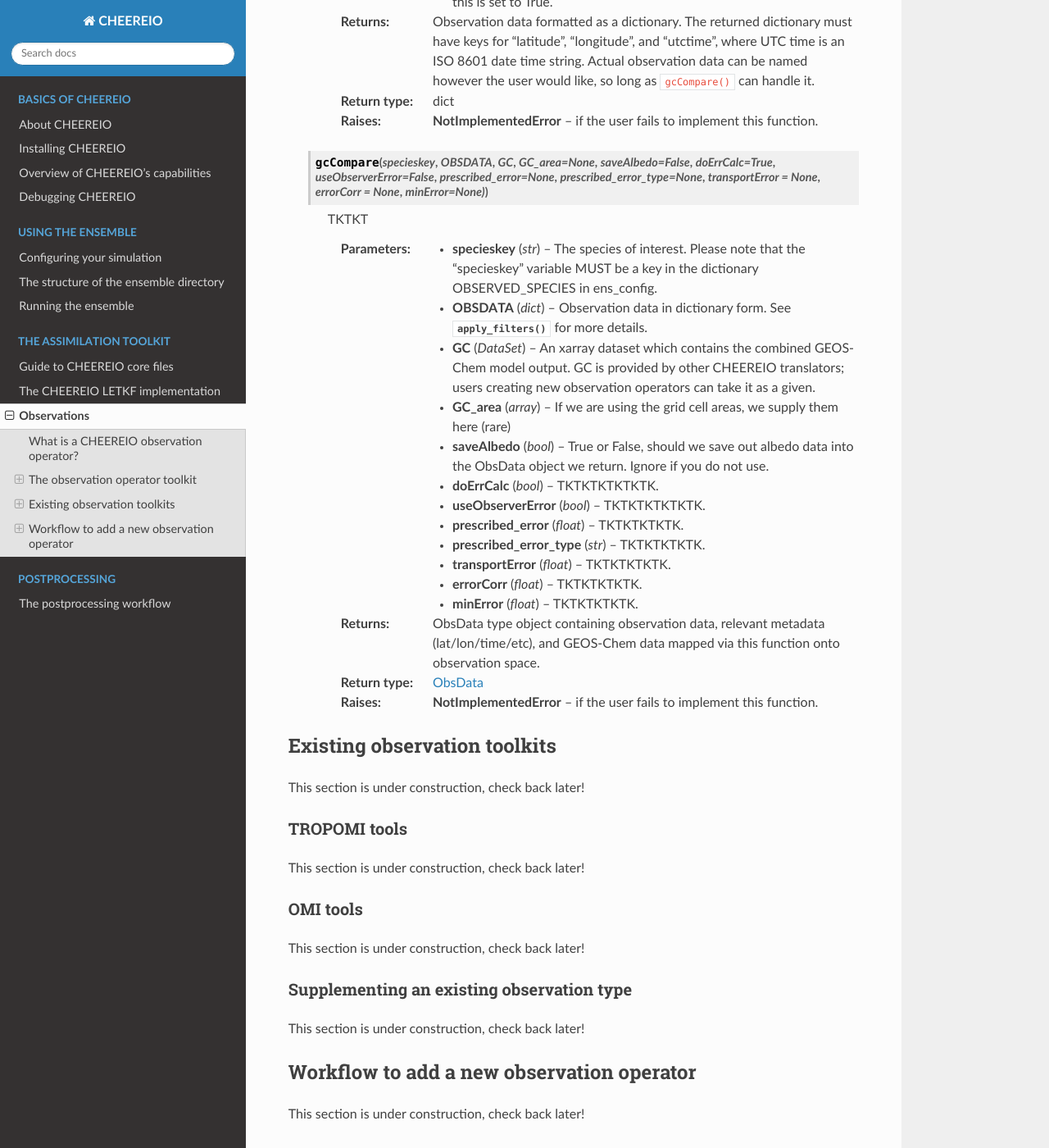
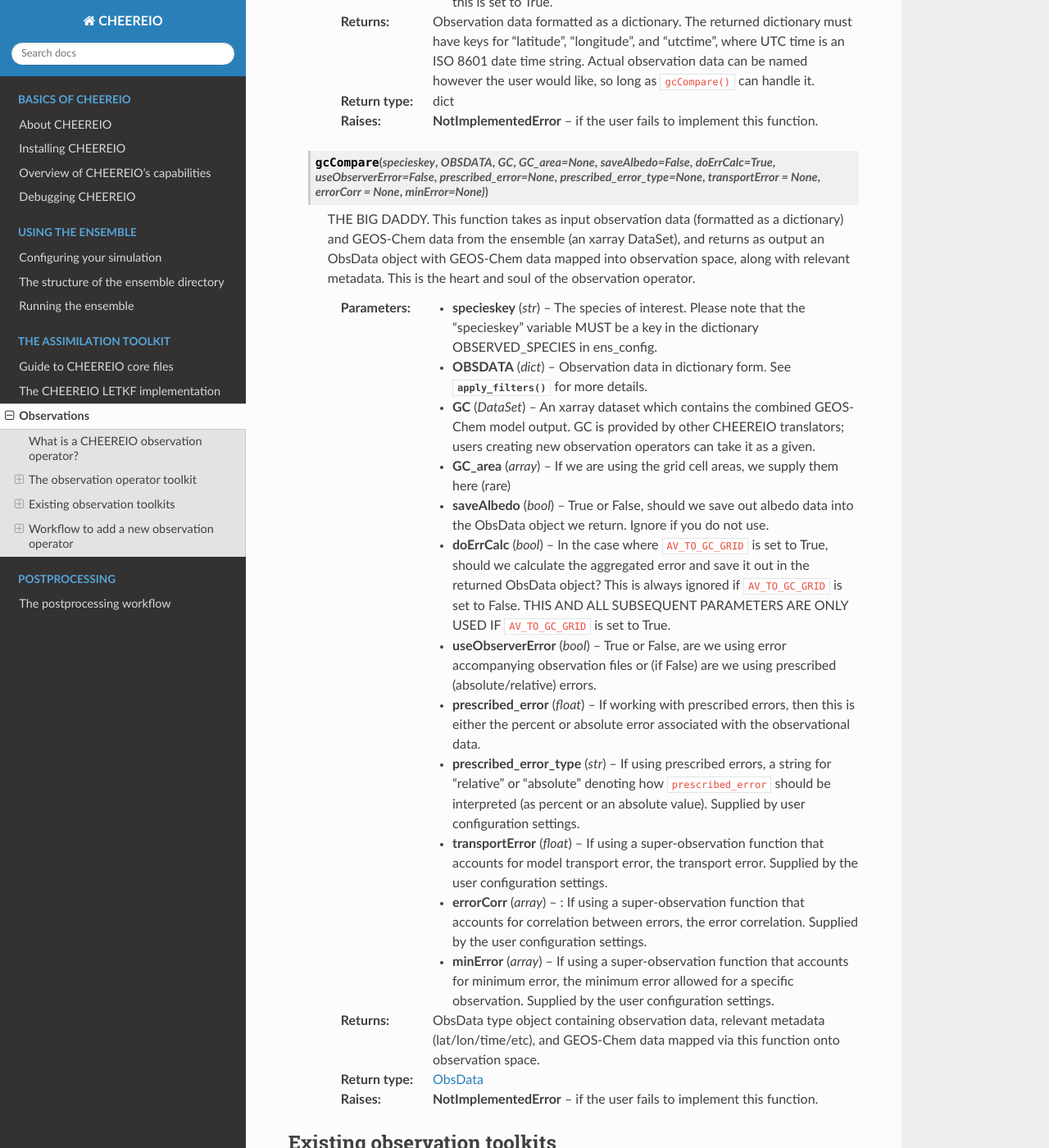
Before and after one commit to drewpendergrass/CHEEREIO, a Sphinx documentation site: the page built from docs/Observations.rst, in a window 1280 px wide and 1400 px high, scrolled down 8825 px. Shown: the whole window at 82% size. Built offline with Sphinx 7.4.7 and the Read the Docs theme 2.0.0, drawn with Linux system fonts in a browser that asks for light colours.

Commit message:
more work observation translator

```diff
--- a/docs/Observations.rst
+++ b/docs/Observations.rst
@@ -242,20 +242,20 @@ All observation operators that are compatible with CHEEREIO must inherit from th
 
    .. py:method:: Observation_Translator.gcCompare(specieskey,OBSDATA,GC,GC_area=None,saveAlbedo=False,doErrCalc=True,useObserverError=False, prescribed_error=None,prescribed_error_type=None,transportError = None, errorCorr = None,minError=None))
 
-      TKTKT
+      THE BIG DADDY. This function takes as input observation data (formatted as a dictionary) and GEOS-Chem data from the ensemble (an xarray DataSet), and returns as output an ObsData object with GEOS-Chem data mapped into observation space, along with relevant metadata. This is the heart and soul of the observation operator.
 
       :param str specieskey: The species of interest. Please note that the "specieskey" variable MUST be a key in the dictionary OBSERVED_SPECIES in ens_config.
       :param dict OBSDATA: Observation data in dictionary form. See :py:func:`apply_filters` for more details.
       :param DataSet GC: An xarray dataset which contains the combined GEOS-Chem model output. GC is provided by other CHEEREIO translators; users creating new observation operators can take it as a given.
       :param array GC_area: If we are using the grid cell areas, we supply them here (rare)
       :param bool saveAlbedo: True or False, should we save out albedo data into the ObsData object we return. Ignore if you do not use.
-      :param bool doErrCalc: TKTKTKTKTKTK.
-      :param bool useObserverError: TKTKTKTKTKTK.
-      :param float prescribed_error: TKTKTKTKTK.
-      :param str prescribed_error_type: TKTKTKTKTK.
-      :param float transportError: TKTKTKTKTK.
-      :param float errorCorr: TKTKTKTKTK.
-      :param float minError: TKTKTKTKTK.
+      :param bool doErrCalc: In the case where ``AV_TO_GC_GRID`` is set to True, should we calculate the aggregated error and save it out in the returned ObsData object? This is always ignored if ``AV_TO_GC_GRID`` is set to False. THIS AND ALL SUBSEQUENT PARAMETERS ARE ONLY USED IF ``AV_TO_GC_GRID`` is set to True.
+      :param bool useObserverError: True or False, are we using error accompanying observation files or (if False) are we using prescribed (absolute/relative) errors.
+      :param float prescribed_error: If working with prescribed errors, then this is either the percent or absolute error associated with the observational data.
+      :param str prescribed_error_type: If using prescribed errors, a string for "relative" or "absolute" denoting how ``prescribed_error`` should be interpreted (as percent or an absolute value). Supplied by user configuration settings.
+      :param float transportError: If using a super-observation function that accounts for model transport error, the transport error. Supplied by the user configuration settings.
+      :param array errorCorr: : If using a super-observation function that accounts for correlation between errors, the error correlation. Supplied by the user configuration settings.
+      :param array minError: If using a super-observation function that accounts for minimum error, the minimum error allowed for a specific observation. Supplied by the user configuration settings.
       :return: ObsData type object containing observation data, relevant metadata (lat/lon/time/etc), and GEOS-Chem data mapped via this function onto observation space.
       :rtype: ObsData
       :raises NotImplementedError: if the user fails to implement this function.
```
